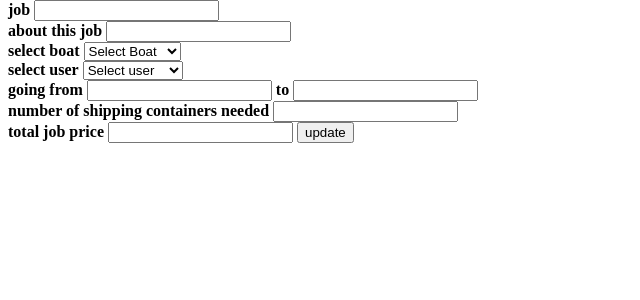
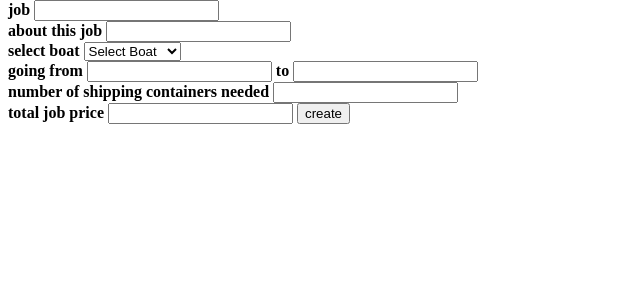
Before and after one commit to bakeehan/nycda-project9_shipped, a Rails app: page /jobs/new in a window 1280 px wide. Shown: the part 80-380 px from the top of the page, without its empty margins (0-640 px from the left). Run offline with Rails 7, Linux system fonts and the light colour scheme; a user stored in the database is signed in; tables that the repository leaves empty hold one stand-in row (values such as "Sample post"); style sheets or scripts are compiled from the project's sources.

Commit message:
jobs create and update forms work

```diff
--- a/app/controllers/jobs_controller.rb
+++ b/app/controllers/jobs_controller.rb
@@ -17,8 +17,9 @@ class JobsController < ApplicationController
 
 	def create
 		@job = Job.new(job_params)
-		@user = session[:user_id]
-		if @job.save
+		@job.user_id = current_user.id
+		@job.boat_id = params[:boat_id]
+		if @job.save!
 			redirect_to "/jobs/"
 		else
 			render "/jobs/new"
@@ -33,12 +34,15 @@ class JobsController < ApplicationController
 	end
 
 	def edit
+		@boats = Boat.all.map{ |boat| [ boat.name, boat.id ] }
 		@job = Job.find(params[:id])
 	end
 
 	def update
-		job = Job.find(params[:id])
-		if job.update(job_params)
+		@job = Job.find(params[:id])
+		@job.user_id = current_user.id
+		job_params[:boat_id] = params[:boat_id]
+		if @job.update!(job_params)
 			flash[:message] = "job updated!"
 			redirect_to "/jobs/"
 		else
--- a/app/models/boat.rb
+++ b/app/models/boat.rb
@@ -2,7 +2,7 @@ class Boat < ApplicationRecord
 	has_many :jobs
 	has_many :users, :through => :jobs
 
-	validates :name, uniqueness: true
-	validates :name, :containers, :location, presence: true
+	# validates :name, uniqueness: true
+	# validates :name, :containers, :location, presence: true
 
 end
--- a/app/views/jobs/new.html.erb
+++ b/app/views/jobs/new.html.erb
@@ -5,9 +5,6 @@
 	<%= f.text_field :info %><br>
 	<b>select boat</b>
 	<%= select_tag(:boat_id, options_from_collection_for_select(Boat.all, :id, :name), include_blank: "Select Boat") %>
-	<br>
-	<b>select user</b>
-	<%= select_tag(:user_id, options_from_collection_for_select(User.all, :id, :name), include_blank: "Select user") %>
 	<br>
 	<b>going from</b>
 	<%= f.text_field :origin %>
@@ -17,5 +14,6 @@
 	<%= f.number_field :containers %><br>
 	<b>total job price</b>
 	<%= f.number_field :cost %>
-	<%= f.submit "update" %>
+	<%= hidden_field_tag :user_id, current_user.id %>
+	<%= f.submit "create" %>
 <% end %>
```
Also changed, not shown: app/views/jobs/edit.html.erb (+4 -5 lines).
